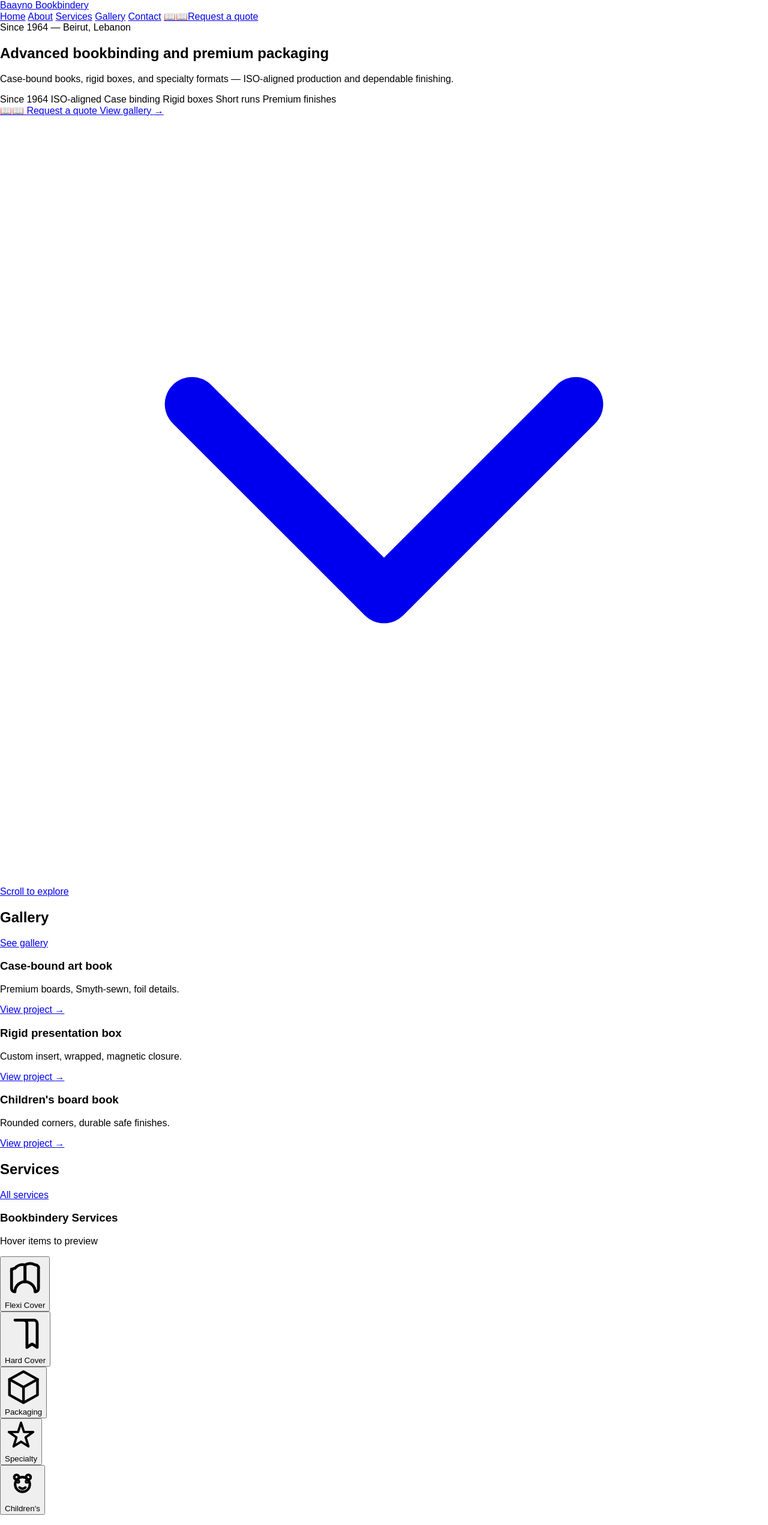
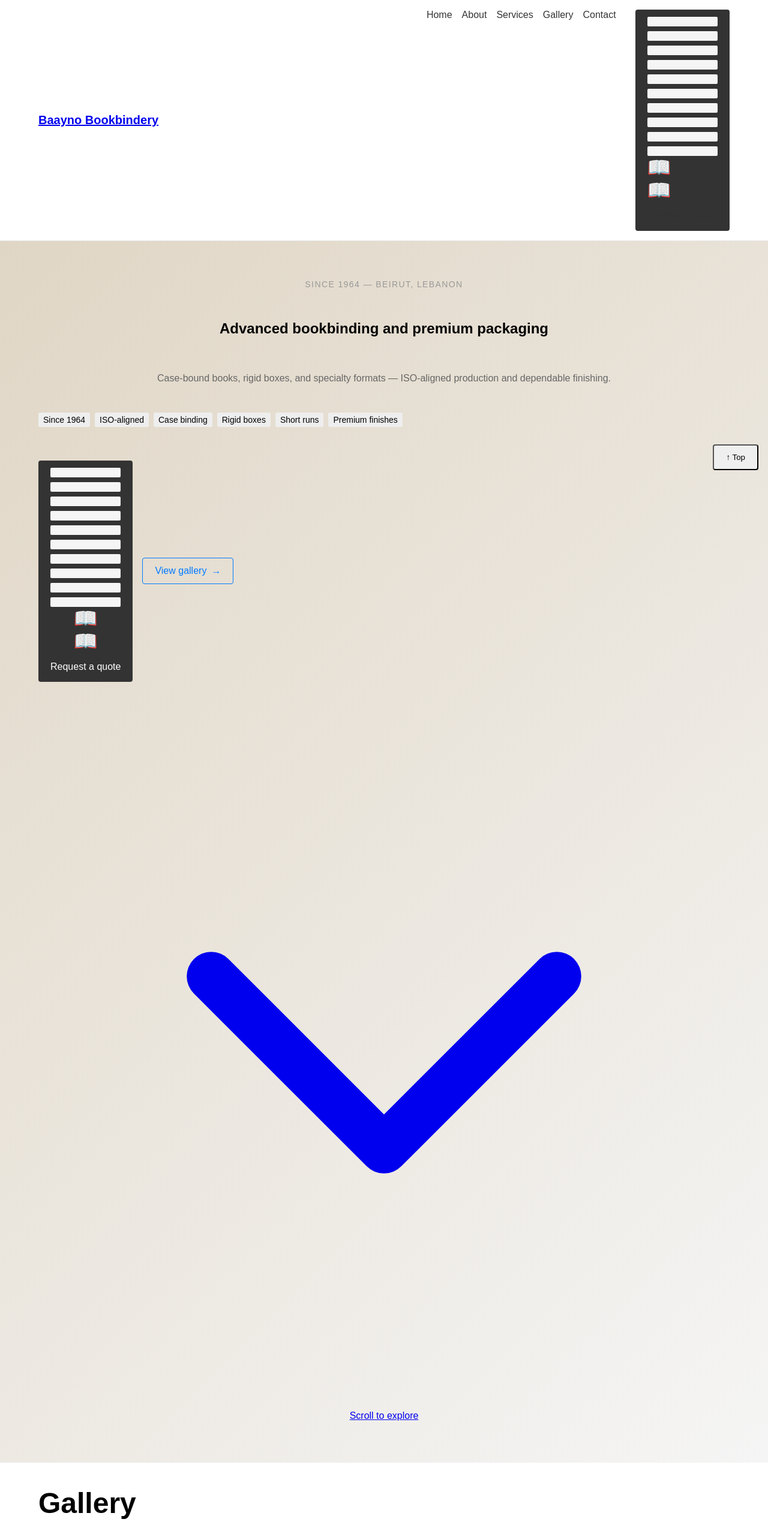
Before and after one commit to Thaki123/Baayno, a plain HTML site: page index.html in a window 1280 px wide. Shown: the top 2543 px of the page at 60% size. Drawn offline with Linux system fonts and the light colour scheme; a script that the page names is missing.

Commit message:
Add base styles for site layout

```diff
--- a/assets/css/base.css
+++ b/assets/css/base.css
@@ -1,4 +1,308 @@
+/* Base styles */
 body {
   margin: 0;
   font-family: Arial, sans-serif;
 }
+
+/* Layout and utilities */
+.container {
+  width: 90%;
+  max-width: 1200px;
+  margin: 0 auto;
+}
+.grid {
+  display: grid;
+  gap: 1.5rem;
+}
+.grid-2 {
+  grid-template-columns: repeat(auto-fit, minmax(300px, 1fr));
+}
+.grid-3 {
+  grid-template-columns: repeat(auto-fit, minmax(200px, 1fr));
+}
+.gallery-grid,
+.services-grid {
+  display: grid;
+  gap: 1.5rem;
+  grid-template-columns: repeat(auto-fit, minmax(200px, 1fr));
+}
+.services-list {
+  display: grid;
+  gap: 1rem;
+  grid-template-columns: repeat(auto-fit, minmax(200px, 1fr));
+}
+.stack-2 {
+  display: flex;
+  flex-direction: column;
+  gap: 2rem;
+}
+.center {
+  text-align: center;
+}
+.cluster {
+  display: flex;
+  flex-wrap: wrap;
+  gap: 1rem;
+  align-items: center;
+}
+.hide {
+  display: none;
+}
+.mt-4 {
+  margin-top: 1rem;
+}
+.mt-6 {
+  margin-top: 1.5rem;
+}
+.max-w-65ch {
+  max-width: 65ch;
+}
+.proof-chips {
+  display: flex;
+  gap: 0.5rem;
+  flex-wrap: wrap;
+}
+.chip,
+.chip-proof {
+  padding: 0.25rem 0.5rem;
+  background: #eee;
+  border-radius: 3px;
+  font-size: 0.875rem;
+}
+
+/* Navigation */
+.site-header {
+  background: #fff;
+  border-bottom: 1px solid #e5e5e5;
+}
+.nav {
+  display: flex;
+  justify-content: space-between;
+  align-items: center;
+  padding: 1rem 0;
+}
+.brand {
+  font-weight: bold;
+  font-size: 1.25rem;
+}
+.nav-links {
+  list-style: none;
+  display: flex;
+  gap: 1rem;
+  margin: 0;
+  padding: 0;
+}
+.nav-links a {
+  text-decoration: none;
+  color: #333;
+}
+.nav-cta {
+  margin-left: 1rem;
+}
+.back-to-top {
+  position: fixed;
+  bottom: 1rem;
+  right: 1rem;
+}
+
+/* Hero */
+.hero {
+  padding: 4rem 0;
+  text-align: center;
+}
+.hero-grid {
+  display: grid;
+  gap: 2rem;
+  align-items: center;
+}
+.hero-sub {
+  color: #666;
+  margin-top: 0.5rem;
+}
+.hero-cta {
+  margin-top: 1.5rem;
+}
+.scroll-hint {
+  margin-top: 2rem;
+  animation: bounce 2s infinite;
+}
+
+/* Buttons */
+.btn,
+.btn-quote,
+.btn-primary,
+.btn-ghost {
+  display: inline-block;
+  padding: 0.75rem 1.25rem;
+  border-radius: 4px;
+  text-decoration: none;
+}
+.btn-primary {
+  background: #007bff;
+  color: #fff;
+}
+.btn-ghost {
+  border: 1px solid #007bff;
+  color: #007bff;
+  background: transparent;
+}
+.btn-quote {
+  background: #333;
+  color: #fff;
+}
+.btn.with-arrow .arrow {
+  margin-left: 0.5rem;
+}
+.with-arrow {
+  display: inline-flex;
+  align-items: center;
+}
+.with-arrow .arrow {
+  transition: transform 0.3s;
+}
+.with-arrow:hover .arrow {
+  transform: translateX(4px);
+}
+
+/* Typography */
+.section-title {
+  font-size: 2rem;
+  margin: 2rem 0 1rem;
+}
+.eyebrow {
+  text-transform: uppercase;
+  font-size: 0.875rem;
+  color: #999;
+  letter-spacing: 0.1em;
+}
+.muted {
+  color: #666;
+}
+.link-accent {
+  color: #007bff;
+  text-decoration: underline;
+}
+.lbl {
+  display: block;
+  margin-top: 0.5rem;
+}
+.prose {
+  line-height: 1.6;
+}
+
+/* Content */
+.card {
+  padding: 1.5rem;
+  border: 1px solid #e5e5e5;
+  border-radius: 4px;
+  background: #fff;
+}
+.thumb,
+.svc-thumb {
+  width: 100%;
+  height: auto;
+  display: block;
+}
+.svc-card {
+  text-align: center;
+}
+.svc-icon {
+  width: 40px;
+  height: 40px;
+  display: block;
+  margin: 0 auto 0.5rem;
+}
+.page-header {
+  padding: 2rem 0;
+  text-align: center;
+}
+.luxury-bg {
+  background: linear-gradient(135deg, #e0d6c5, #f5f5f5);
+}
+.luxury-vignette {
+  background: #111;
+  color: #fff;
+  padding: 2rem 0;
+}
+.points_wrapper {
+  display: grid;
+  grid-template-columns: repeat(auto-fit, minmax(100px, 1fr));
+  gap: 0.5rem;
+}
+.point {
+  background: #f5f5f5;
+  padding: 0.5rem;
+  border-radius: 2px;
+}
+.inner {
+  position: relative;
+}
+.icon-books {
+  font-size: 2rem;
+}
+.b1,
+.b2 {
+  display: block;
+}
+.footer-grid {
+  display: grid;
+  gap: 1rem;
+  grid-template-columns: repeat(auto-fit, minmax(200px, 1fr));
+}
+.copyright {
+  text-align: center;
+  font-size: 0.875rem;
+  margin-top: 2rem;
+}
+
+/* Forms and embeds */
+.map-embed {
+  width: 100%;
+  height: 300px;
+  border: 0;
+}
+.form-note,
+.form-message {
+  font-size: 0.875rem;
+}
+.form-message {
+  padding: 1rem;
+  background: #f5f5f5;
+  border-left: 4px solid #007bff;
+}
+.hp-field {
+  display: none;
+}
+.sm {
+  font-size: 0.875rem;
+}
+
+/* Services orbit */
+.services-orbit,
+.orbit-wrap,
+.ring,
+.node-wrap,
+.svc-node {
+  position: relative;
+}
+.ring {
+  border: 1px solid #ccc;
+  border-radius: 50%;
+}
+.node-wrap {
+  position: absolute;
+}
+
+/* Misc */
+.arrow {
+  display: inline-block;
+}
+
+@keyframes bounce {
+  0%, 100% {
+    transform: translateY(0);
+  }
+  50% {
+    transform: translateY(-5px);
+  }
+}
```
